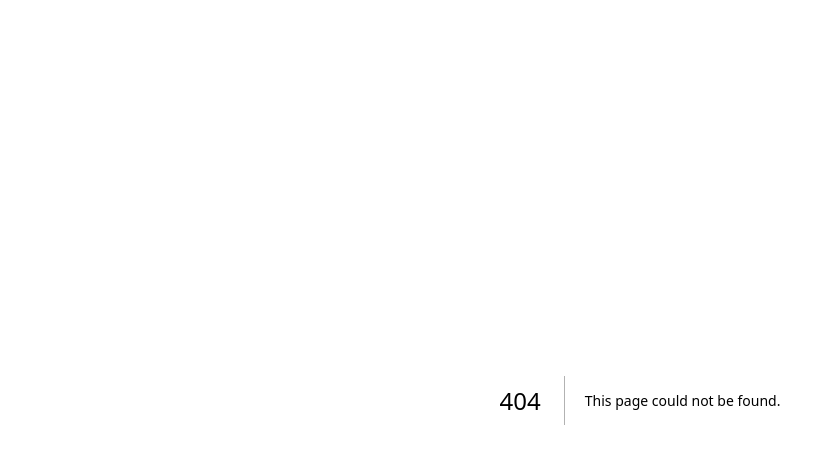
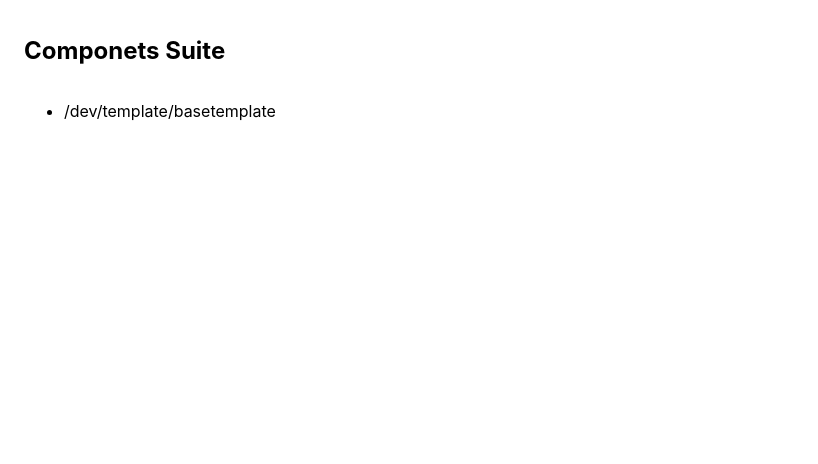
Before and after one commit to ycabrera90/TDTMovies, a Next.js app: page /dev in a window 1280 px wide. Before the commit this address had no page. Shown: the top 464 px of the page, without its empty margins (0-818 px from the left). Built offline with nearby package versions, Linux system fonts and the light colour scheme.

Commit message:
feat: a suite for component was added in /dev  path

```diff
--- /dev/null
+++ b/pages/dev/index.tsx
@@ -0,0 +1,36 @@
+import Link from "next/link";
+
+// put in this list the links to the components
+const urlDevPaths = [
+  "/dev/template/basetemplate",
+];
+
+export default function Home() {
+  return (
+    <article style={{ height: "100vh", padding: "1rem 1.5rem" }}>
+      <h1>Componets Suite</h1>
+      <ul
+        style={{
+          height: "80vh",
+          padding: "1rem 1rem 1rem 2.5rem",
+          display: "flex",
+          flexDirection: "column",
+          gap: "0.5rem",
+          flexWrap: "wrap",
+          overflow: "auto",
+        }}
+      >
+        {urlDevPaths.map((urlDevPath, index) => (
+          <li
+            key={index}
+            style={{marginRight: "2rem",width: "fit-content"}}
+            onMouseOver={(e) => {e.currentTarget.style.background = "#f5f5f5"}}
+            onMouseOut={(e) => {e.currentTarget.style.background = "white"}}
+          >
+            <Link href={urlDevPath}>{urlDevPath}</Link>
+          </li>
+        ))}
+      </ul>
+    </article>
+  );
+}
```
Also changed, not shown: pages/dev/template/basetemplate.tsx (added, +11 -0 lines).
